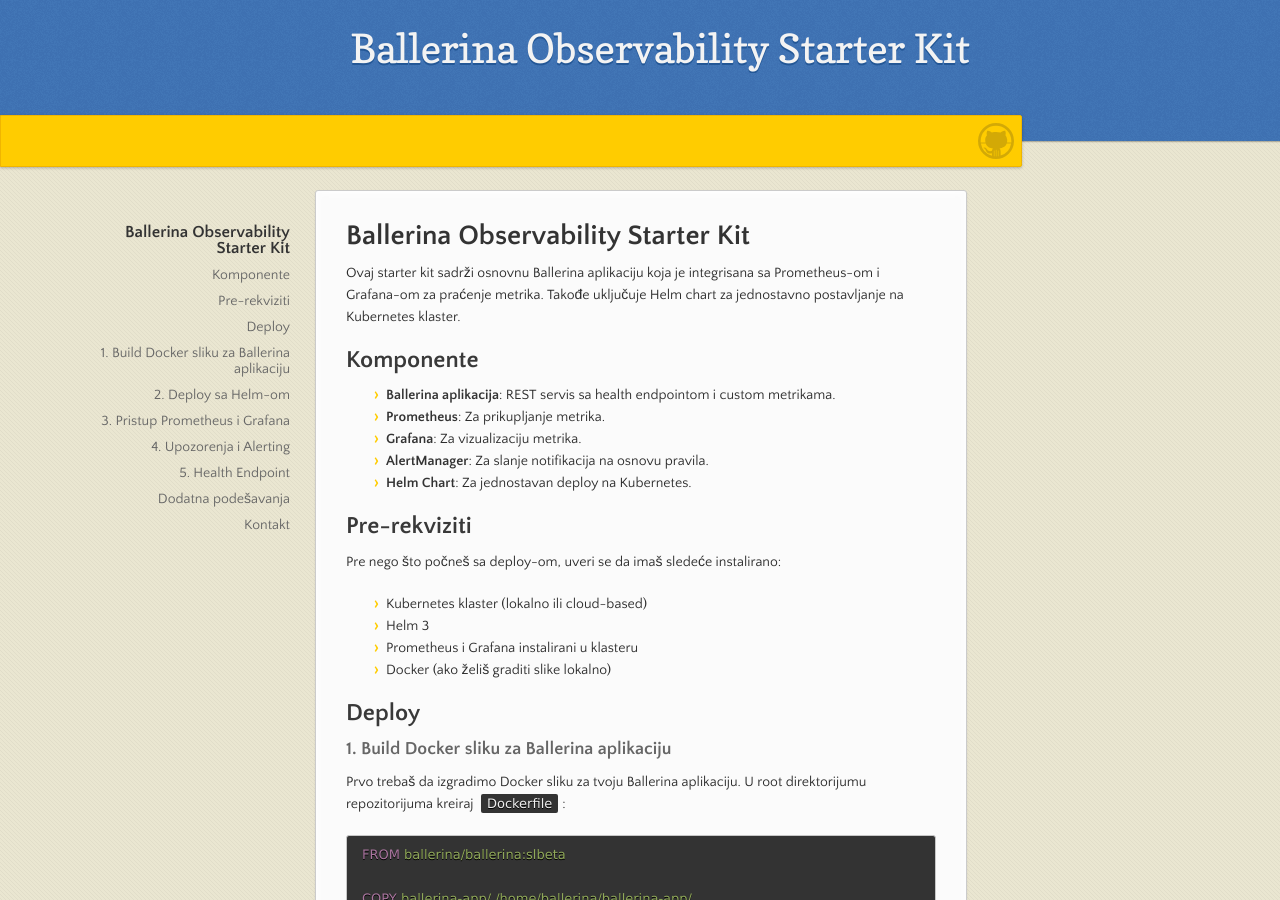
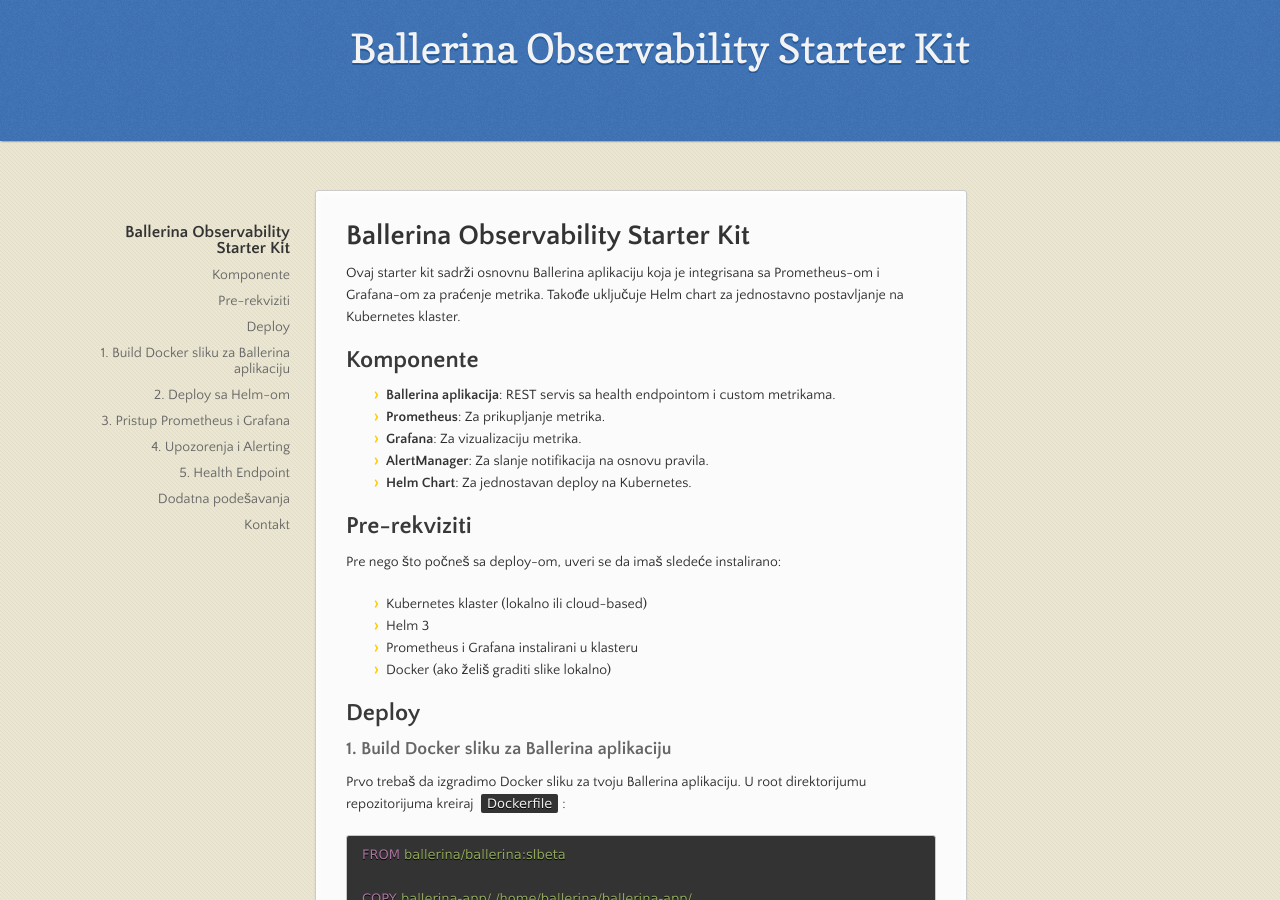
Before and after one commit to floyd011/datamesh, a Jekyll site: the page built from README.md, in a window 1280 px wide and 900 px high. Built offline with Jekyll 4.4.1, drawn with Linux system fonts in a browser that asks for light colours; our own code applies the rules of GitHub Pages for plain Markdown files; the repository's description, which GitHub fills in, is left out.

Commit message:
Update default.html

```diff
--- a/_layouts/default.html
+++ b/_layouts/default.html
@@ -22,20 +22,6 @@
         <p>{{ page.description | default: site.description | default: site.github.project_tagline }}</p>
       </header>
 
-      <div id="banner">
-        <span id="logo"></span>
-
-        {% if site.show_downloads %}
-          <div class="downloads">
-            <span>Downloads:</span>
-            <ul>
-              <li><a href="{{ site.github.zip_url }}" class="button">ZIP</a></li>
-              <li><a href="{{ site.github.tar_url }}" class="button">TAR</a></li>
-            </ul>
-          </div>
-        {% endif %}
-      </div><!-- end banner -->
-
     <div class="wrapper">
       <nav>
         <ul></ul>
```
